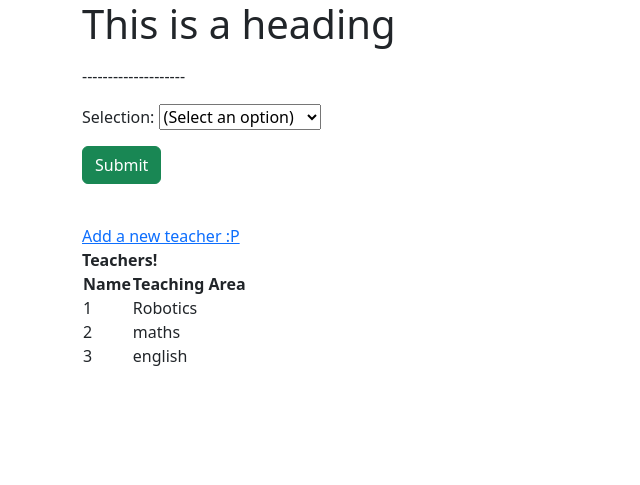
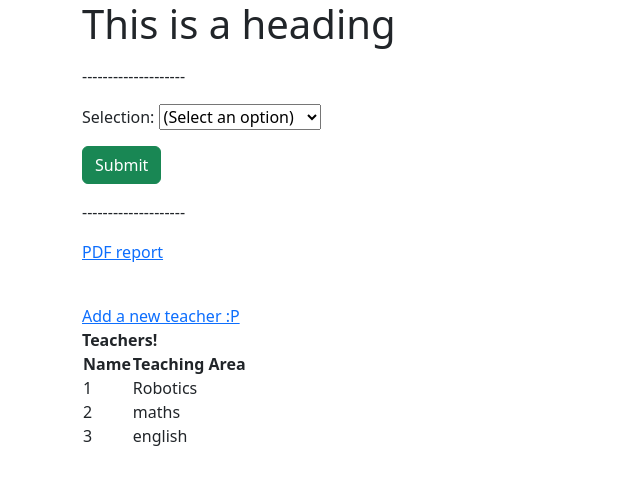
Before and after one commit to goodquestion-op/DJPJ, a Django app: page / in a window 1280 px wide. Shown: the top 485 px of the page, without its empty margins (0-640 px from the left). Run offline with Django 3.2, Linux system fonts and the light colour scheme; data comes from the database, SQL or seed files in the repository; both versions use the stored data as it was after the commit.

Commit message:
added a pdf thing

```diff
--- a/DJPJ/DJPJ/urls.py
+++ b/DJPJ/DJPJ/urls.py
@@ -4,7 +4,9 @@ import MyApp1.views
 # Django processes URL patterns in the order they appear in the array
 urlpatterns = [
     re_path(r'^$', MyApp1.views.index, name='index'),
-    re_path(r'^home$', MyApp1.views.index, name='home')
+    re_path(r'^home$', MyApp1.views.index, name='home'),
+
+
 ]
 
 
@@ -40,5 +42,6 @@ urlpatterns = [
     re_path(r'^$',MyApp1.views.index, name='index'),
     re_path(r'^home$',MyApp1.views.index,name='home'),
     re_path(r'^about$', MyApp1.views.about, name='about'),
-    re_path(r'input', MyApp1.views.input_view, name='input')
+    re_path(r'input', MyApp1.views.input_view, name='input'),
+    path('report/', MyApp1.views.report, name='report')
 ]
--- a/DJPJ/MyApp1/static/site1.css
+++ /dev/null
@@ -1,4 +0,0 @@
-.message {
-    font-weight: 600;
-    color: blue;
-}
--- a/DJPJ/MyApp1/templates/MyApp1/index.html
+++ b/DJPJ/MyApp1/templates/MyApp1/index.html
@@ -23,8 +23,10 @@
             <button type="submit" class="btn btn-success">Submit</button>
         </form>
 
-
-
+        <p></p>
+        <p>--------------------</p>
+        <p></p>
+        <p><a href="{% url 'report'%}">PDF report</a></p>
 
 
 
--- a/DJPJ/MyApp1/views.py
+++ b/DJPJ/MyApp1/views.py
@@ -5,6 +5,14 @@ from django.http import HttpResponse
 from datetime import datetime
 from django.shortcuts import render, redirect
 from .forms import Mydropdownform
+
+from pypdf import PdfWriter, PdfReader
+from reportlab.pdfgen import canvas
+from reportlab.platypus import Paragraph,Image,Table
+from django.http import FileResponse
+from django.contrib.staticfiles.storage import staticfiles_storage
+from io import BytesIO
+
 
 
 
@@ -33,10 +41,48 @@ def input_view(request):
     else:
         form = InputForm()
     return render(request, "MyApp1/input.html", {"form": form})
+def report(request):
+    pdf_file= staticfiles_storage.path("digitalSoultions.pdf")
 
+    try:
+        merger = PdfWriter()
 
+        input1 = PdfReader(generate_pdf())
+        input2 = PdfReader(pdf_file, "rb")
 
+        merger.append(input1)
+        merger.append(input2)
 
+        buffer = BytesIO()
+        merger.write(buffer)
+        buffer.seek(0)
+
+        response = FileResponse(buffer, as_attachment=True, filename="attachment.pdf")
+
+    except FileNotFoundError:
+        response = FileResponse(generate_pdf(), as_attachment=True, filename="noAttachment.pdf")
+    return response
+def generate_pdf():
+    buffer = BytesIO()
+    p = canvas.Canvas(buffer)
+    lines = [('Name:', 'Teaching Area:')]
+
+    teachers = teacher.objects.all()
+
+    for teach in teachers:
+        lines.append((teach.Name, teach.Area))
+
+    table = Table(lines)
+
+    table.wrapOn(p,10,10)
+
+    table.drawOn(p,11,700)
+
+    p.showPage()
+    p.save()
+
+    buffer.seek(0)
+    return buffer
 
 
 
```
Also changed, not shown: DJPJ/db.sqlite3, 2 other files.
